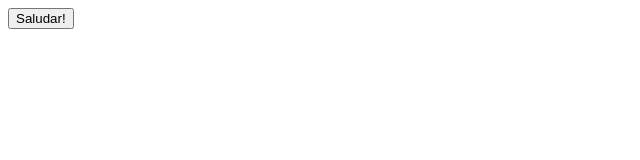
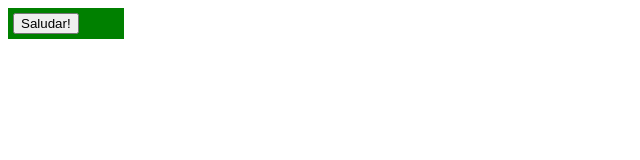
Before and after one commit to MariaEduarda15max/taller-eventos.github.io, a plain HTML site: page index.html in a window 1280 px wide. Shown: the whole page, without its empty margins (0-640 px from the left). Drawn offline with Linux system fonts and the light colour scheme.

Commit message:
botón div

```diff
--- a/eventos.js
+++ b/eventos.js
@@ -1,3 +1,6 @@
 function  mostrarAlerta() {
     alert("Hola!")
 }
+function  mostrarAlertaDiv() {
+    alert("Hola, soy el div!")
+}
--- a/index.html
+++ b/index.html
@@ -5,8 +5,17 @@
     <meta name="viewport" content="width=device-width, initial-scale=1.0">
     <title>Saludo</title>
     <script src="eventos.js"></script>
+    <link rel="stylesheet" href="styles.css">
 </head> <!-- bla bla bla -->
+
 <body>
-    <button onclick="mostrarAlerta()">Saludar!</button>
+
+    <div id="miDiv" onclick="mostrarAlertaDiv()">
+
+         <button onclick="mostrarAlerta()">Saludar!</button>
+
+    </div>
+
 </body>
+
 </html>
--- a/styles.css
+++ b/styles.css
@@ -1,5 +1,6 @@
 #miDiv {
 padding: 5px;
+width: 5%;
 background-color: green;
 width: 8.4%;
 }
```
